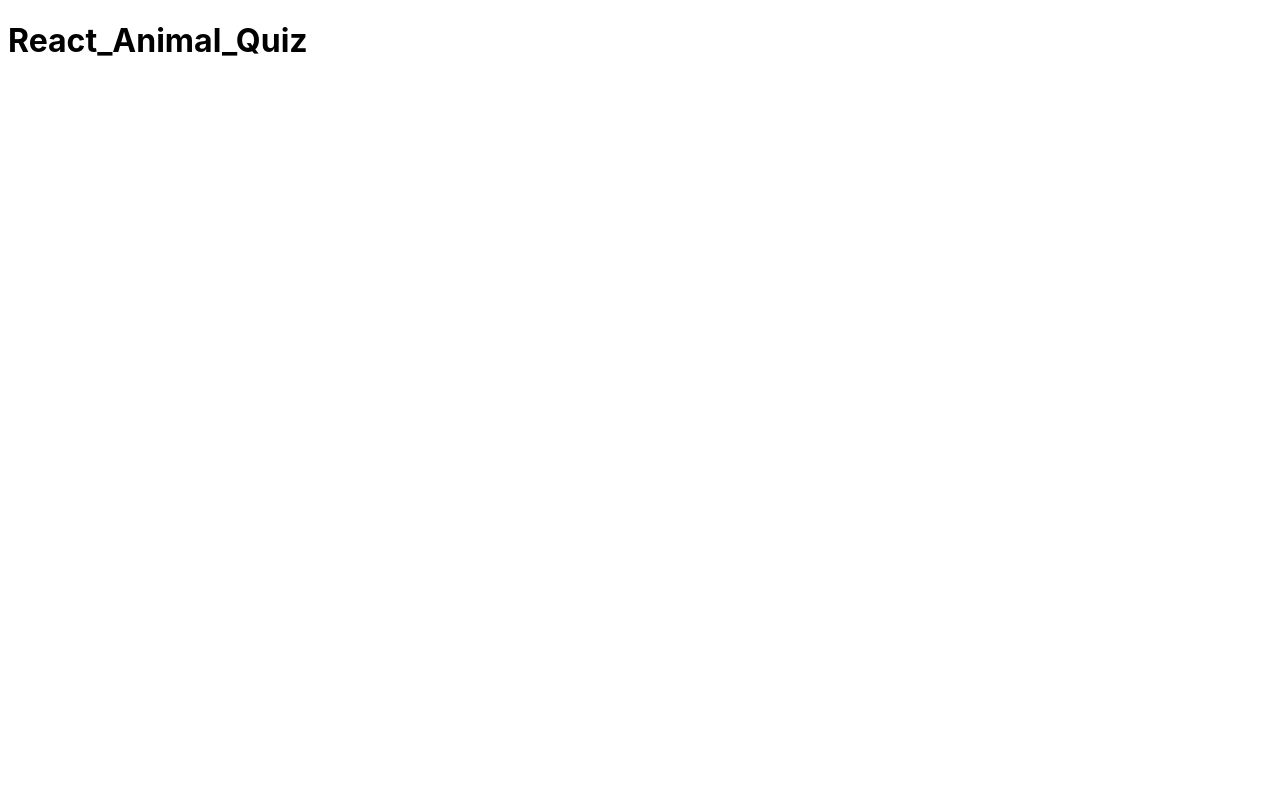
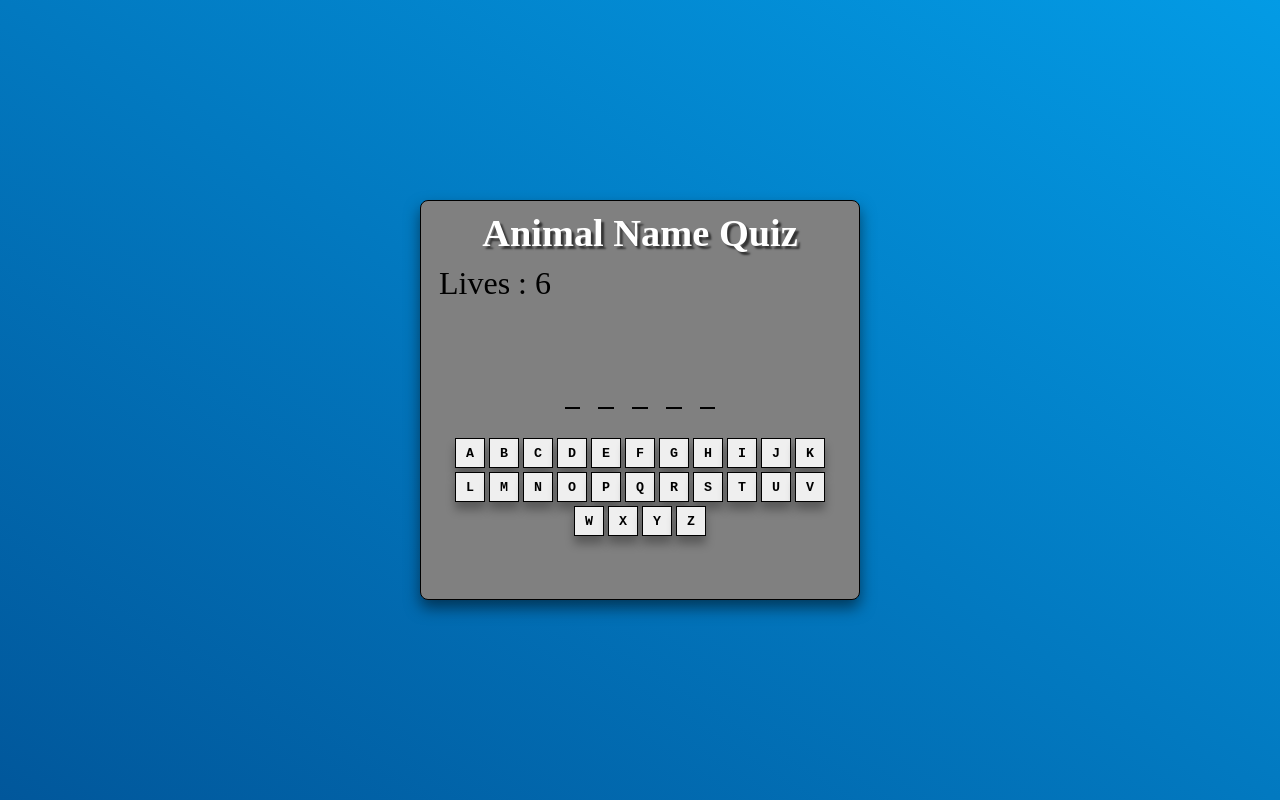
Before and after one commit to Anthcode/React_Animal_Quiz, a React (Create React App) app: page / in a window 1280 px wide. Built offline with nearby package versions, Linux system fonts and the light colour scheme.

Commit message:
2 files modified

```diff
--- a/src/App.js
+++ b/src/App.js
@@ -1,11 +1,311 @@
-import React from "react";
+import React, {useState, useEffect} from "react";
 import "./style.css";
 
 export default function App() {
-  return (
-    <div>
-      <h1>React_Animal_Quiz</h1>
+  const ALPHABET = ["A","B","C","D","E","F","G","H","I","J","K","L","M","N","O","P","Q","R","S","T","U","V","W","X","Y","Z"];
 
+  const ANIMAL_LIST = [
+     "Aardvark",
+     "Albatross",
+     "Alligator",
+     "Alpaca",
+     "Ant",
+     "Anteater",
+     "Antelope",
+     "Ape",
+     "Armadillo",
+     "Donkey",
+     "Baboon",
+     "Badger",
+     "Barracuda",
+     "Bat",
+     "Bear",
+     "Beaver",
+     "Bee",
+     "Bison",
+     "Boar",
+     "Buffalo",
+     "Butterfly",
+     "Camel",
+     "Capybara",
+     "Caribou",
+     "Cassowary",
+     "Cat",
+     "Caterpillar",
+     "Cattle",
+     "Chamois",
+     "Cheetah",
+     "Chicken",
+     "Chimpanzee",
+     "Chinchilla",
+     "Chough",
+     "Clam",
+     "Cobra",
+     "Cockroach",
+     "Cod",
+     "Cormorant",
+     "Coyote",
+     "Crab",
+     "Crane",
+     "Crocodile",
+     "Crow",
+     "Curlew",
+     "Deer",
+     "Dinosaur",
+     "Dog",
+     "Dogfish",
+     "Dolphin",
+     "Dotterel",
+     "Dove",
+     "Dragonfly",
+     "Duck",
+     "Dugong",
+     "Dunlin",
+     "Eagle",
+     "Echidna",
+     "Eel",
+     "Eland",
+     "Elephant",
+     "Elk",
+     "Emu",
+     "Falcon",
+     "Ferret",
+     "Finch",
+     "Fish",
+     "Flamingo",
+     "Fly",
+     "Fox",
+     "Frog",
+     "Gaur",
+     "Gazelle",
+     "Gerbil",
+     "Giraffe",
+     "Gnat",
+     "Gnu",
+     "Goat",
+     "Goldfinch",
+     "Goldfish",
+     "Goose",
+     "Gorilla",
+     "Goshawk",
+     "Grasshopper",
+     "Grouse",
+     "Guanaco",
+     "Gull",
+     "Hamster",
+     "Hare",
+     "Hawk",
+     "Hedgehog",
+     "Heron",
+     "Herring",
+     "Hippopotamus",
+     "Hornet",
+     "Horse",
+     "Human",
+     "Hummingbird",
+     "Hyena",
+     "Ibex",
+     "Ibis",
+     "Jackal",
+     "Jaguar",
+     "Jay",
+     "Jellyfish",
+     "Kangaroo",
+     "Kingfisher",
+     "Koala",
+     "Kookabura",
+     "Kouprey",
+     "Kudu",
+     "Lapwing",
+     "Lark",
+     "Lemur",
+     "Leopard",
+     "Lion",
+     "Llama",
+     "Lobster",
+     "Locust",
+     "Loris",
+     "Louse",
+     "Lyrebird",
+     "Magpie",
+     "Mallard",
+     "Manatee",
+     "Mandrill",
+     "Mantis",
+     "Marten",
+     "Meerkat",
+     "Mink",
+     "Mole",
+     "Mongoose",
+     "Monkey",
+     "Moose",
+     "Mosquito",
+     "Mouse",
+     "Mule",
+     "Narwhal",
+     "Newt",
+     "Nightingale",
+     "Octopus",
+     "Okapi",
+     "Opossum",
+     "Oryx",
+     "Ostrich",
+     "Otter",
+     "Owl",
+     "Oyster",
+     "Panther",
+     "Parrot",
+     "Partridge",
+     "Peafowl",
+     "Pelican",
+     "Penguin",
+     "Pheasant",
+     "Pig",
+     "Pigeon",
+     "Pony",
+     "Porcupine",
+     "Porpoise",
+     "Quail",
+     "Quelea",
+     "Quetzal",
+     "Rabbit",
+     "Raccoon",
+     "Rail",
+     "Ram",
+     "Rat",
+     "Raven",
+     "Red deer",
+     "Red panda",
+     "Reindeer",
+     "Rhinoceros",
+     "Rook",
+     "Salamander",
+     "Salmon",
+     "Sand Dollar",
+     "Sandpiper",
+     "Sardine",
+     "Scorpion",
+     "Seahorse",
+     "Seal",
+     "Shark",
+     "Sheep",
+     "Shrew",
+     "Skunk",
+     "Snail",
+     "Snake",
+     "Sparrow",
+     "Spider",
+     "Spoonbill",
+     "Squid",
+     "Squirrel",
+     "Starling",
+     "Stingray",
+     "Stinkbug",
+     "Stork",
+     "Swallow",
+     "Swan",
+     "Tapir",
+     "Tarsier",
+     "Termite",
+     "Tiger",
+     "Toad",
+     "Trout",
+     "Turkey",
+     "Turtle",
+     "Viper",
+     "Vulture",
+     "Wallaby",
+     "Walrus",
+     "Wasp",
+     "Weasel",
+     "Whale",
+     "Wildcat",
+     "Wolf",
+     "Wolverine",
+     "Wombat",
+     "Woodcock",
+     "Woodpecker",
+     "Worm",
+     "Wren",
+     "Yak",
+     "Zebra"
+ ];
+
+   const [quessedLetters, setQuessedLetters] = useState([]);
+   const [bad, setBad] = useState([]);
+   const [lives, setLives] = useState(6);
+   const [passwd, setPasswd] = useState("");
+   const [reset, setReset] = useState(false);
+
+
+
+ const RandomPasswd = ()=>{
+   const random = Math.floor(Math.random() * ANIMAL_LIST.length);
+   setPasswd(ANIMAL_LIST[random].toUpperCase());
+   console.log(random, ANIMAL_LIST[random]);
+ }
+
+ useEffect(() => {
+   RandomPasswd();
+   }, [reset]);
+
+
+   const handleClick = (e)=>{
+    if (passwd.includes(e)){
+      setQuessedLetters([...quessedLetters,e]);
+    } else {
+      setBad([...bad,e]);
+      setLives(lives-1);
+    }
+
+
+   }
+
+   const win = passwd.split("").every(letter => quessedLetters.includes(letter));
+   const lose = bad.length >= 6;
+
+   const restart = ()=>{
+     setLives(6);
+     setBad([]);
+     setQuessedLetters([]);
+     setReset(!reset);
+     win:false;
+     lose:false;
+   }
+
+ return(
+    <div className="App">
+     <h1>Animal Name Quiz</h1>
+     <div className="lives">
+       <span className="span-lives">Lives : <span className="lives-num">{lives}</span></span>
+     </div>
+     <div className="win">
+     {win && <h2>WIN !!!</h2>}
+     {lose && <h2>LOSE :(</h2>}
+     </div>
+       <div className="passwd">
+       {passwd.split("").map((letter,idx)=>(
+         <span key={idx} style={{borderBottom: ".1em solid black"}}>
+           <span
+             style={{opacity: (quessedLetters.includes(letter) || lose)? 1:0,
+                     color: (!quessedLetters.includes(letter) && lose)? "firebrick":"black"}}>
+            {letter}
+           </span>
+        </span>
+       ))}
+     </div>
+     <div className={(win || lose)?"alphabet-hide":"alphabet"}>
+       {ALPHABET.map((letter)=>(
+         <button className={quessedLetters.includes(letter)?"btn-alphabet-quest":"btn-alphabet"}
+           disabled={(quessedLetters.includes(letter) || bad.includes(letter) || win || lose)? "disabled":null}
+           key={letter}
+           id={letter}
+           onClick={(e)=>handleClick(e.currentTarget.id)}>{letter}</button>
+       ))}
+       </div>
+      <div className={(win || lose)?"restart-div":"restart-div-hide"}>
+         <button className="restart" onClick={restart}>Restart</button>
+     </div>
     </div>
   );
 }
--- a/src/style.css
+++ b/src/style.css
@@ -1,5 +1,154 @@
-h1,
-p {
-  font-family: -apple-system, BlinkMacSystemFont, 'Segoe UI', Roboto, Oxygen,
-    Ubuntu, Cantarell, 'Open Sans', 'Helvetica Neue', sans-serif;
+* {
+  margin: 0;
+  top: 0;
+  box-sizing: border-box;
 }
+html {
+  height: 100%;
+}
+
+body {
+  width: 100%;
+  height: 100vh;
+  display: flex;
+  justify-content: center;
+  align-items: center;
+  background: linear-gradient(to left bottom, #039be5, #01579b);
+  font-family: 'Teko';
+  font-size: 2em;
+}
+#root {
+  display: flex;
+  justify-content: center;
+  align-items: center;
+  width: 100%;
+  height: 100vh;
+}
+
+.App {
+  background-color: gray;
+  margin: 18px;
+  width: 440px;
+  min-width: 340px;
+  min-height: 400px;
+  max-height: 400px;
+  border: 1px solid black;
+  border-radius: 8px;
+  box-shadow: 0px 8px 15px rgba(0, 0, 0, 0.5);
+  display: flex;
+  flex-direction: column;
+  align-items: center;
+}
+.lives {
+  display: flex;
+  width: 100%;
+  padding: 0 8px;
+}
+.span-lives {
+  padding: 10px;
+}
+h1 {
+  color: #fff;
+  text-shadow: 3px 3px 2px rgb(0, 0, 0, 0.6);
+  text-align: center;
+  font-size: 1.2em;
+  font-weight: bold;
+  margin-top: 10px;
+}
+.passwd {
+  display: flex;
+  padding: 0 10px;
+  justify-content: center;
+  align-items: center;
+  text-transform: uppercase;
+  font-family: monospace;
+  gap: 0.7em;
+  margin: 5px 5px;
+  min-width: 360px;
+}
+
+h2 {
+  color: #fff;
+  text-shadow: 2px 2px 2px rgb(0, 0, 0, 0.6);
+  text-align: center;
+  font-size: 1.1em;
+  font-weight: bold;
+  margin-top: 10px;
+}
+.alphabet-hide {
+  visibility: hidden;
+}
+.alphabet {
+  visibility: visible;
+  display: flex;
+  justify-content: center;
+
+  margin: 20px;
+  padding: 2px 4px;
+  flex-wrap: wrap;
+  flex: 0.8;
+}
+.btn-alphabet {
+  margin: 2px;
+  border: 1px solid black;
+  font-family: monospace;
+  width: 30px;
+  height: 30px;
+  font-weight: bold;
+  box-shadow: 0px 8px 10px rgba(0, 0, 0, 0.3);
+  align-self: center;
+}
+.btn-alphabet-quest {
+  background-color: #039be5;
+  margin: 2px;
+  border: 1px solid black;
+  font-family: monospace;
+  width: 25px;
+  height: 25px;
+}
+.win {
+  height: 50px;
+  margin-bottom: 10px;
+}
+.restart-div-hide {
+  visibility: hidden;
+}
+.restart-div {
+  width: 100%;
+  visibility: visible;
+  display: flex;
+  justify-content: center;
+  flex: 0.2;
+}
+.restart {
+  justify-content: center;
+  margin: auto 0;
+  color: blue;
+  font-size: 0.6em;
+  padding: 4px 10px;
+  border: 1px solid black;
+  border-radius: 4px;
+  text-align: center;
+  box-shadow: 0px 8px 10px rgba(0, 0, 0, 0.3);
+  font-family: monospace;
+  transition: box-shadow 0.2s;
+  animation: reset 1.4s ease-in-out infinite;
+}
+.restart:hover {
+  box-shadow: 0px 8px 10px rgba(0, 0, 0, 0.6);
+  background: gray;
+  color: white;
+  animation-play-state: paused;
+}
+
+@keyframes reset {
+  0% {
+    opacity: 0.5;
+  }
+  50% {
+    opacity: 1;
+  }
+  100% {
+    opacity: 0.5;
+  }
+}
```
